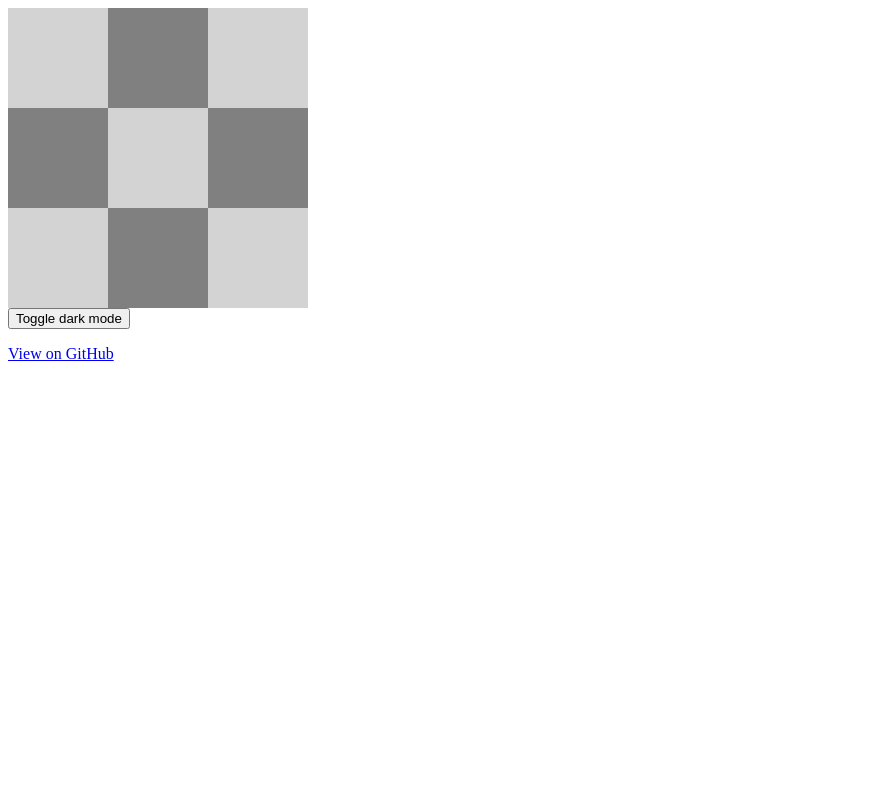
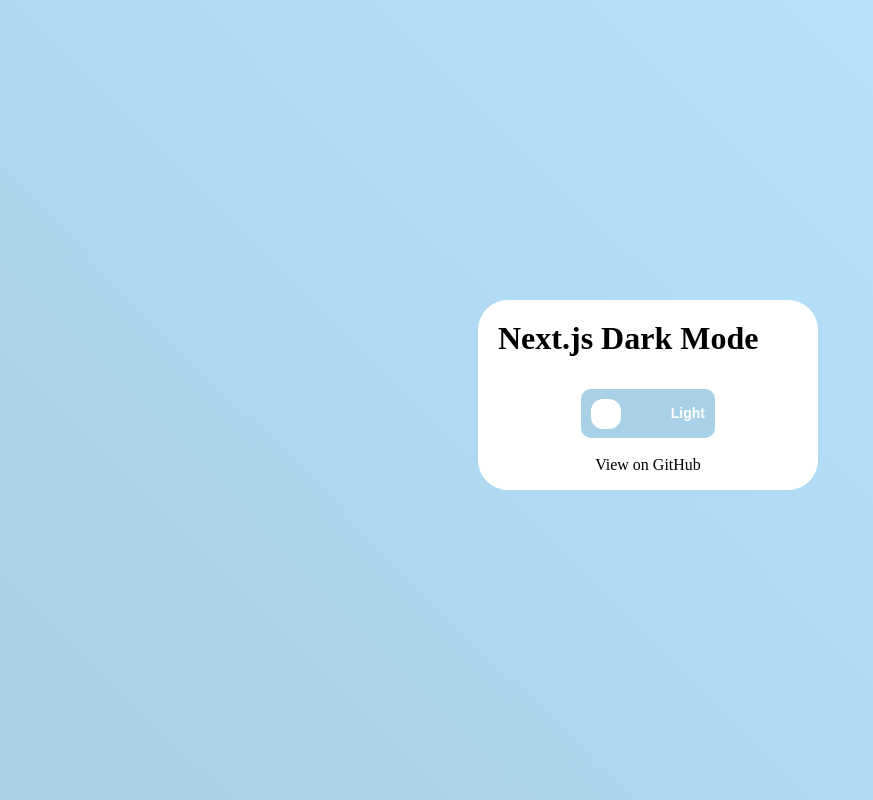
Before and after one commit to TheDormouse/Next-Dark-Mode, a Next.js app: page / in a window 1280 px wide. Shown: the whole page, without its empty margins (0-873 px from the left). Built offline with nearby package versions, Linux system fonts and the light colour scheme.

Commit message:
add more styling

```diff
--- a/components/global.css
+++ b/components/global.css
@@ -7,9 +7,34 @@
 [data-theme="dark"]{
         --one: black;
         --two: grey;
+        --bg: #24305E;
+        --bg-gradient: #2e3e7d;
+        --font: white;
+        --divcolor: #374785;
     }
 
 [data-theme="light"]{
-        --one: lightgrey;
-        --two: grey;
+        --one: grey;
+        --two: lightgrey;
+        --bg: #A8D0E6;
+        --bg-gradient: #bae7ff;
+        --divcolor: white;
+        --font: black;
     }
+
+body, html {
+    min-height: 100%;
+    min-width: 100%;
+}
+body {
+    background-image: linear-gradient(45deg, var(--bg) 0%, var(--bg-gradient) 100%);
+    background-size: cover;
+    background-repeat: no-repeat;
+    background-position: fixed;
+    color: var(--font);
+}
+
+a {
+    text-decoration: none;
+    color: var(--font);
+}
--- /dev/null
+++ b/components/home/home.module.css
@@ -0,0 +1,65 @@
+.box {
+    background-color: var(--divcolor);
+    color: var(--font);
+    width: 300px;
+    height: 150px;
+    margin: auto;
+    margin-top: 300px;
+    border-radius: 30px;
+    padding: 20px;
+}
+
+.box h1 {
+    font-size: 2em;
+    margin: auto;
+    margin-bottom: 30px;
+}
+
+.onoffswitch {
+    position: relative; width: 138px;
+    -webkit-user-select:none; -moz-user-select:none; -ms-user-select: none;
+    margin: auto;
+}
+.onoffswitch_checkbox {
+    position: absolute;
+    opacity: 0;
+    pointer-events: none;
+}
+.onoffswitch_label {
+    display: block; overflow: hidden; cursor: pointer;
+    border: 2px solid #FFFFFF; border-radius: 12px;
+}
+.onoffswitch_inner {
+    display: block; width: 200%; margin-left: -100%;
+    transition: margin 0.3s ease-in 0s;
+}
+.onoffswitch_inner:before, .onoffswitch_inner:after {
+    display: block; float: left; width: 50%; height: 49px; padding: 0; line-height: 49px;
+    font-size: 14px; color: white; font-family: Trebuchet, Arial, sans-serif; font-weight: bold;
+    box-sizing: border-box;
+}
+.onoffswitch_inner:before {
+    content: "Dark";
+    padding-left: 10px;
+    background-color: #24305E; color: #FFFFFF;
+}
+.onoffswitch_inner:after {
+    content: "Light";
+    padding-right: 10px;
+    background-color: #A8D0E6; color: #FFFFFF;
+    text-align: right;
+}
+.onoffswitch_switch {
+    display: block; width: 26px; margin: 11.5px;
+    background: #FFFFFF;
+    position: absolute; top: 0; bottom: 0;
+    right: 85px;
+    border: 2px solid #FFFFFF; border-radius: 12px;
+    transition: all 0.3s ease-in 0s;
+}
+.onoffswitch_checkbox:checked + .onoffswitch_label .onoffswitch_inner {
+    margin-left: 0;
+}
+.onoffswitch_checkbox:checked + .onoffswitch_label .onoffswitch_switch {
+    right: 0px;
+}
--- /dev/null
+++ b/components/home/index.js
@@ -0,0 +1,15 @@
+import s from './home.module.css'
+export default function Home({dark, setDark}){
+    return <div className={s.box}>
+        <h1>Next.js Dark Mode</h1>
+        <div className={s.onoffswitch}>
+    <input type="checkbox" name="onoffswitch" className={s.onoffswitch_checkbox} id="myonoffswitch" tabIndex="0" onChange={() => setDark(!dark)} checked={dark} />
+    <label className={s.onoffswitch_label} htmlFor="myonoffswitch">
+        <span className={s.onoffswitch_inner}></span>
+        <span className={s.onoffswitch_switch}></span>
+    </label>
+
+</div>
+<p><center><a href="https://github.com/TheDormouse/Next-Dark-Mode" target="_blank">View on GitHub</a></center></p>
+    </div>
+}
--- a/components/index.module.css
+++ /dev/null
@@ -1,18 +0,0 @@
-.container {
-    display: grid;
-    grid-template-columns: repeat(3, 1fr);
-    width: 300px;
-    height: 300px;
-}
-
-.one {
-    width: 100px;
-    height: 100px;
-    background-color: var(--one)
-}
-
-.two {
-    width: 100px;
-    height: 100px;
-    background-color: var(--two)
-}
--- a/pages/_app.js
+++ b/pages/_app.js
@@ -1,5 +1,6 @@
 import '../components/global.css'
 import React from 'react'
+import Head from 'next/head'
 
 export default function App(props) {
     const [dark, setDark] = React.useState(true)
@@ -10,7 +11,6 @@
     //Set the initial theme when the page is loaded
     setDark(window.matchMedia("(prefers-color-scheme: dark)").matches)
       setShowChild(true);
-      console.log(dark)
     }, []);
 
     if (!showChild) {
@@ -32,5 +32,11 @@
         //https://gist.github.com/gaearon/e7d97cdf38a2907924ea12e4ebdf3c85
     }, [dark])
 
-    return <Component dark={dark} setDark={setDark} {...pageProps} />
+    return (
+        <>
+        <Head>
+            <title>Next.js Dark Mode</title></Head>
+    <Component dark={dark} setDark={setDark} {...pageProps} />
+    </>
+    )
 }
--- a/pages/_document.js
+++ b/pages/_document.js
@@ -10,7 +10,6 @@
     return (
       <Html lang='en'>
         <Head>
-            <title>Next.js Dark Mode</title>
             <meta name="description" content="Next.js with Dark Mode - without using libraries"></meta>
             <meta name="image" content="https://next-dark-mode-five.vercel.app/demo.png" />
             <meta property="og:title" content="Next.js Dark Mode" />
--- a/pages/index.js
+++ b/pages/index.js
@@ -1,20 +1,8 @@
-import s from '../components/index.module.css'
+import Home from '../components/home'
 export default function Index({setDark, dark}){
     return(
         <main>
-        <div className={s.container}>
-            <div className={s.one}/>
-            <div className={s.two} />
-            <div className={s.one} />
-            <div className={s.two} />
-            <div className={s.one} />
-            <div className={s.two} />
-            <div className={s.one} />
-            <div className={s.two} />
-            <div className={s.one} />
-        </div>
-        <button onClick={() => setDark(!dark)}>Toggle dark mode</button>
-        <p><a href="https://github.com/TheDormouse/Next-Dark-Mode" targe="_blank">View on GitHub</a></p>
+        <Home setDark={setDark} dark={dark} />
         </main>
     )
 }
```
Also changed, not shown: test.js (deleted, +0 -23 lines), 1 other file (tests, documents, lock files or other folders).
